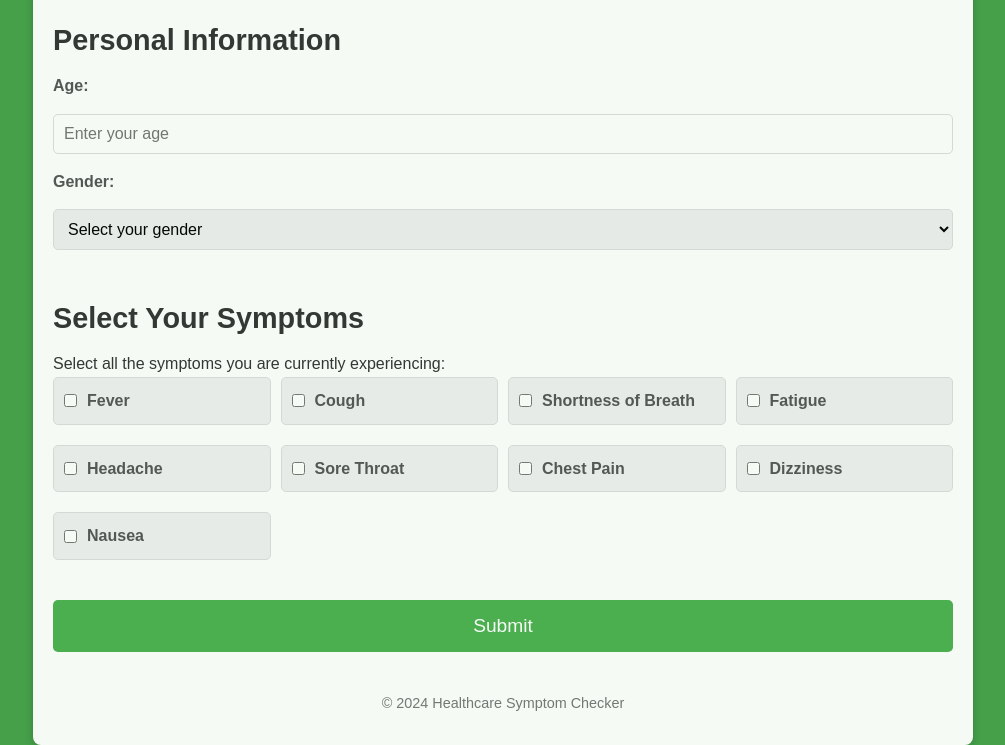
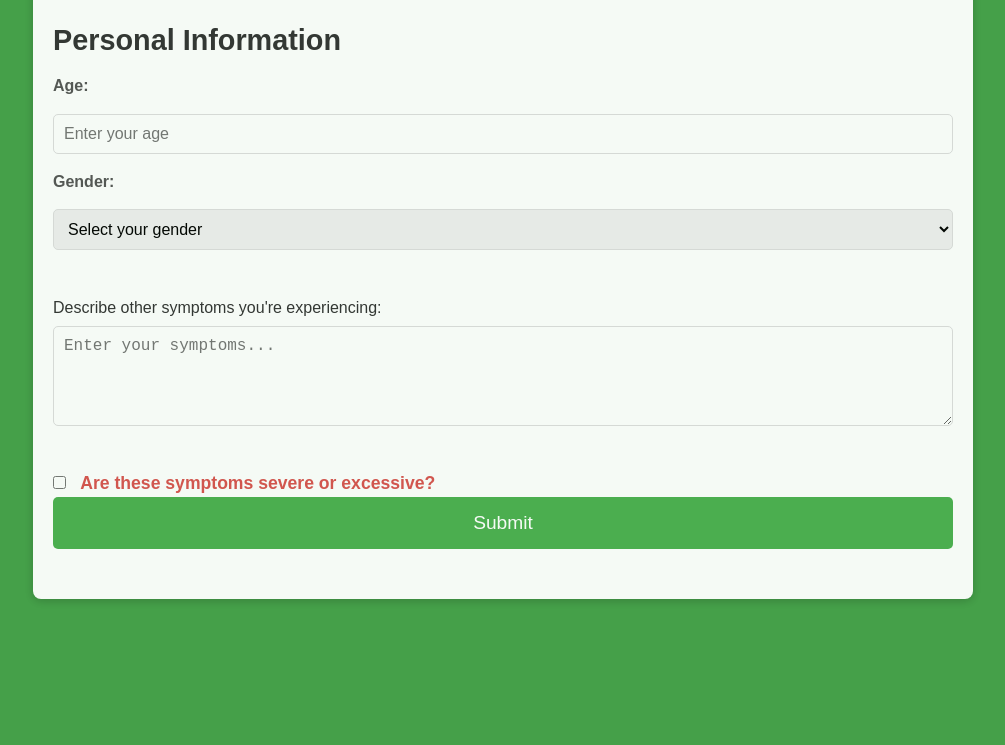
Before and after one commit to Nish-037/BitBlitz_39, a plain HTML site: page symptom.html in a window 1280 px wide. Shown: the part 115-860 px from the top of the page, without its empty margins (137-1142 px from the left). After the commit the page ends 800 px from the top, so only its background shows below. Drawn offline with Linux system fonts and the light colour scheme.

Commit message:
symptom.html

```diff
--- a/symptom.html
+++ b/symptom.html
@@ -9,16 +9,16 @@
 <body>
     <div class="container">
         <header>
-            <h1>Healthcare Symptom Checker</h1>
+            <h1>Symptom Assistance</h1>
             <p>Fill out your details and select your symptoms</p>
         </header>
 
-        <form action="/get_doctor" method="POST">
+        <form action="submit_form.php" method="POST">
             <!-- User Details Section -->
             <div class="section">
                 <h2>Personal Information</h2>
                 <label for="age">Age:</label>
-                <input type="number" id="age" name="age" placeholder="Enter your age" required>
+                <input type="number" id="age" name="age" placeholder="Enter your age" required min="1" oninvalid="this.setCustomValidity('Please enter a valid age')">
 
                 <label for="gender">Gender:</label>
                 <select id="gender" name="gender" required>
@@ -29,57 +29,18 @@
                 </select>
             </div>
 
-            <!-- Symptom Selection Section -->
-            <div class="section">
-                <h2>Select Your Symptoms</h2>
-                <p>Select all the symptoms you are currently experiencing:</p>
+            <!-- Custom Symptom Input -->
+            <div class="custom-symptoms">
+                <label for="custom-symptom">Describe other symptoms you're experiencing:</label>
+                <textarea id="custom-symptom" name="custom-symptom" placeholder="Enter your symptoms..."></textarea>
+            </div>
 
-                <div class="symptoms">
-                    <label>
-                        <input type="checkbox" name="symptoms" value="fever">
-                        Fever
-                    </label>
-
-                    <label>
-                        <input type="checkbox" name="symptoms" value="cough">
-                        Cough
-                    </label>
-
-                    <label>
-                        <input type="checkbox" name="symptoms" value="shortness of breath">
-                        Shortness of Breath
-                    </label>
-
-                    <label>
-                        <input type="checkbox" name="symptoms" value="fatigue">
-                        Fatigue
-                    </label>
-
-                    <label>
-                        <input type="checkbox" name="symptoms" value="headache">
-                        Headache
-                    </label>
-
-                    <label>
-                        <input type="checkbox" name="symptoms" value="sore throat">
-                        Sore Throat
-                    </label>
-
-                    <label>
-                        <input type="checkbox" name="symptoms" value="chest pain">
-                        Chest Pain
-                    </label>
-
-                    <label>
-                        <input type="checkbox" name="symptoms" value="dizziness">
-                        Dizziness
-                    </label>
-
-                    <label>
-                        <input type="checkbox" name="symptoms" value="nausea">
-                        Nausea
-                    </label>
-                </div>
+            <!-- Checkbox for Severe Symptoms -->
+            <div class="severe">
+                <label for="severe-symptoms">
+                    <input type="checkbox" id="severe-symptoms" name="severe-symptoms">
+                    Are these symptoms severe or excessive?
+                </label>
             </div>
 
             <!-- Submit Button -->
@@ -87,10 +48,3 @@
                 <input type="submit" value="Submit" class="submit-btn">
             </div>
         </form>
-
-        <footer>
-            <p>&copy; 2024 Healthcare Symptom Checker</p>
-        </footer>
-    </div>
-</body>
-</html>
```
